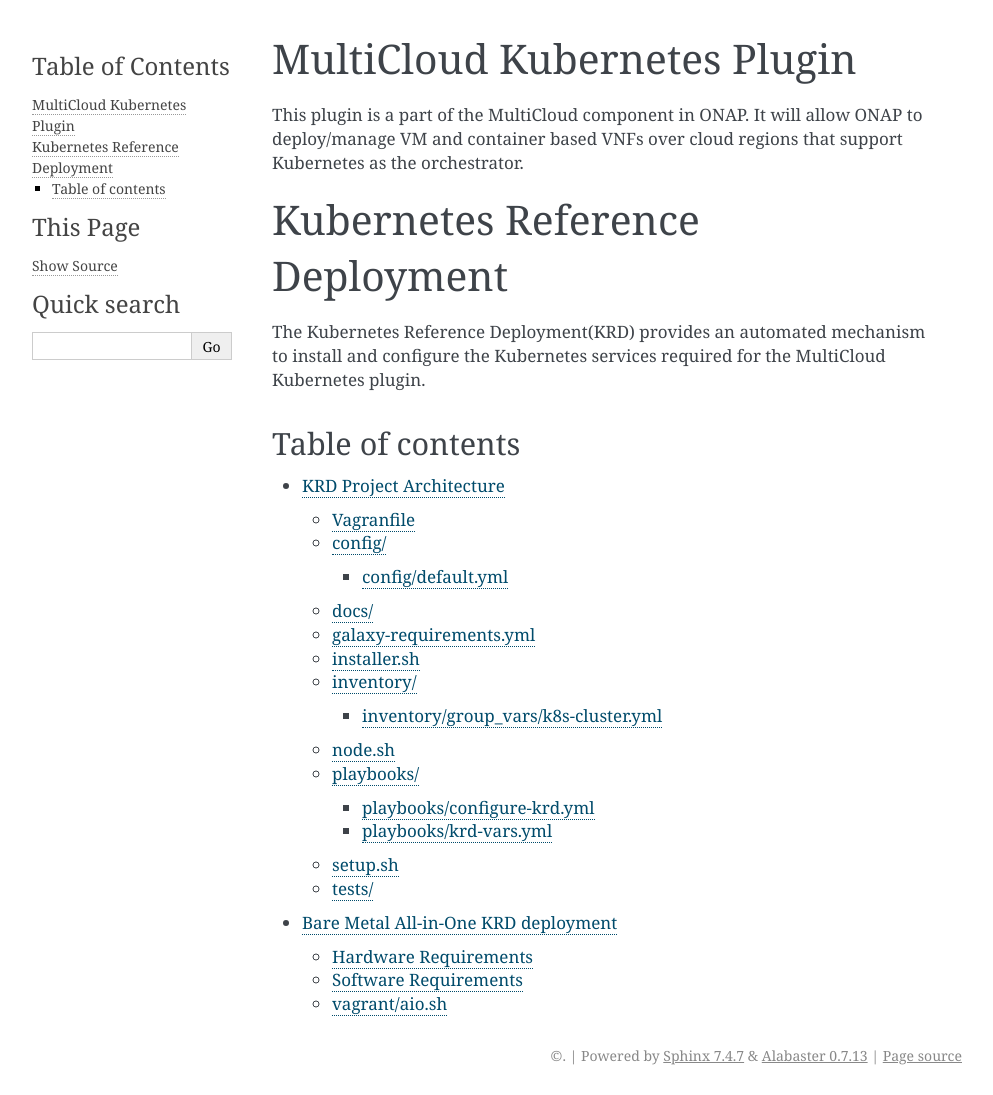
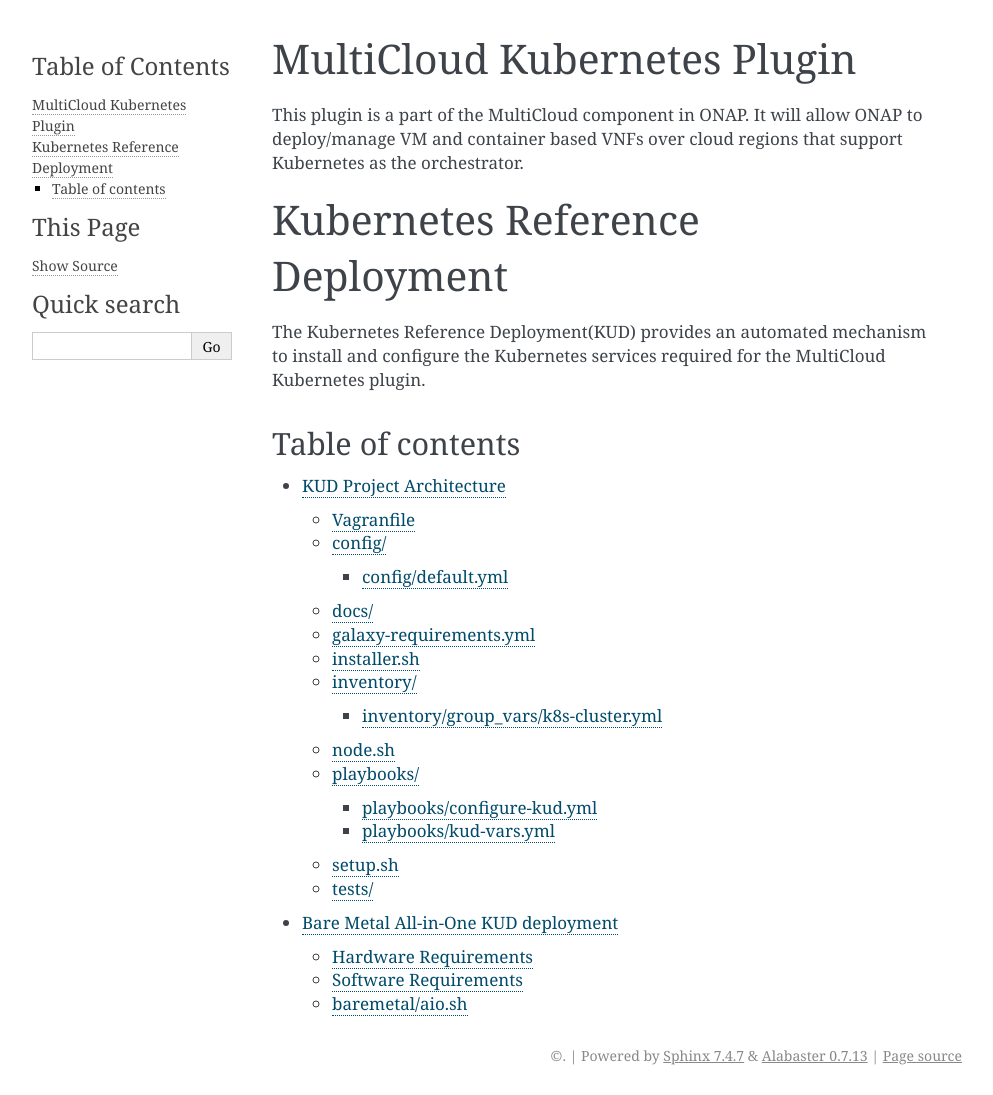
Before and after one commit to onap/multicloud-k8s, a Sphinx documentation site: the page built from docs/index.rst, in a window 1280 px wide. Shown: the whole page, without its empty margins (148-1141 px from the left). Built offline with Sphinx 7.4.7, drawn with Linux system fonts in a browser that asks for light colours; pages that are not in the unit, such as notebooks, are missing from menus.

Commit message:
Documentation update for aio.sh CI change
Update documentation accordingly.

Issue-ID: MULTICLOUD-629

Change-Id: I36b65dd270a25d63884d161163cfa8e7a813d241
Signed-off-by: Samuli Silvius <s.silvius@partner.samsung.com>

```diff
--- a/docs/index.rst
+++ b/docs/index.rst
@@ -8,7 +8,7 @@
 Kubernetes Reference Deployment
 ===============================
 
-The Kubernetes Reference Deployment(KRD) provides an
+The Kubernetes Reference Deployment(KUD) provides an
 automated mechanism to install and configure the Kubernetes
 services required for the MultiCloud Kubernetes plugin.
 
@@ -18,6 +18,6 @@
 .. toctree::
    :maxdepth: 3
 
-   KRD Project Architecture <krd_architecture>
-   Bare Metal All-in-One KRD deployment<bare_metal_provisioning>
+   KUD Project Architecture <kud_architecture>
+   Bare Metal All-in-One KUD deployment<bare_metal_provisioning>
    Kubernetes MultiCloud API sample ommands <sampleCommands>
```
Also changed, not shown: docs/bare_metal_provisioning.rst (+14 -26 lines), docs/kud_architecture.rst (renamed from docs/krd_architecture.rst, +7 -13 lines).
